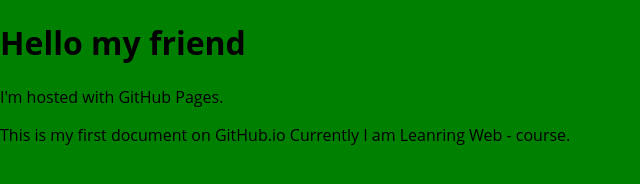
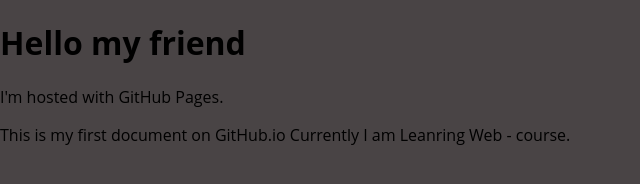
Before and after one commit to Wombatau2020/WombatAu2020.github.io, a plain HTML site: page index.html in a window 1280 px wide. Shown: the whole page, without its empty margins (0-640 px from the left). Drawn offline with Linux system fonts and the light colour scheme; files that its build step writes are made by us from their sources.

Commit message:
Changed Color Css

```diff
--- a/style.css
+++ b/style.css
@@ -2,5 +2,5 @@ body {
     padding: 0 0;
     margin: 0 0;
     font-family: 'Open Sans', sans-serif;
-    background: green;
+    background-color: #494445
 }
```
